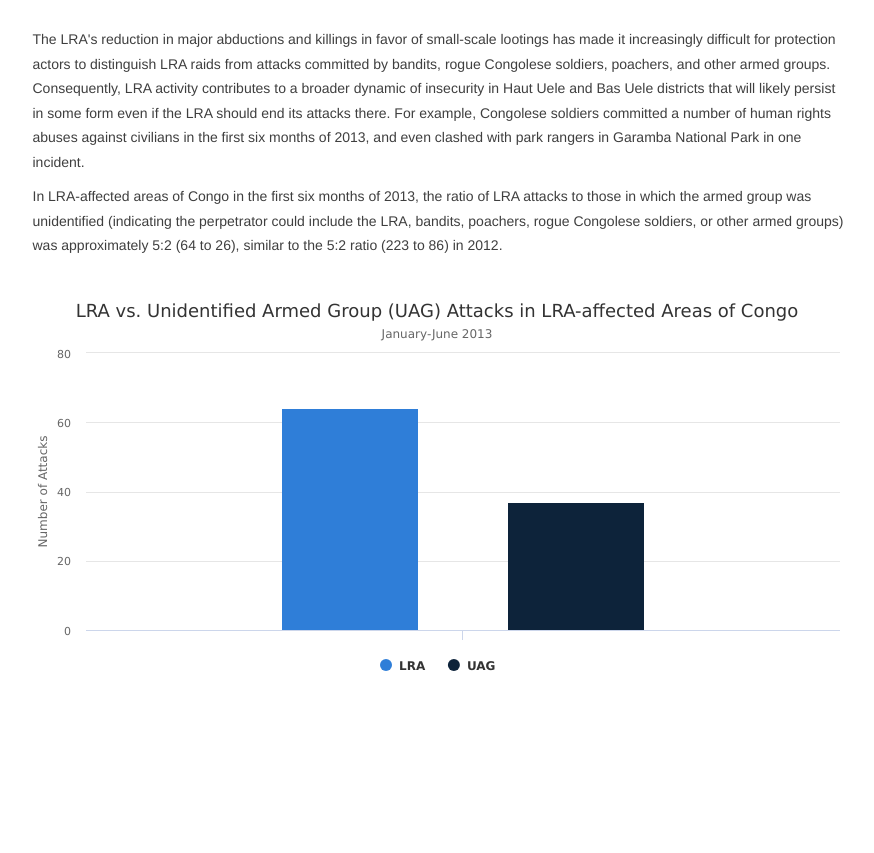
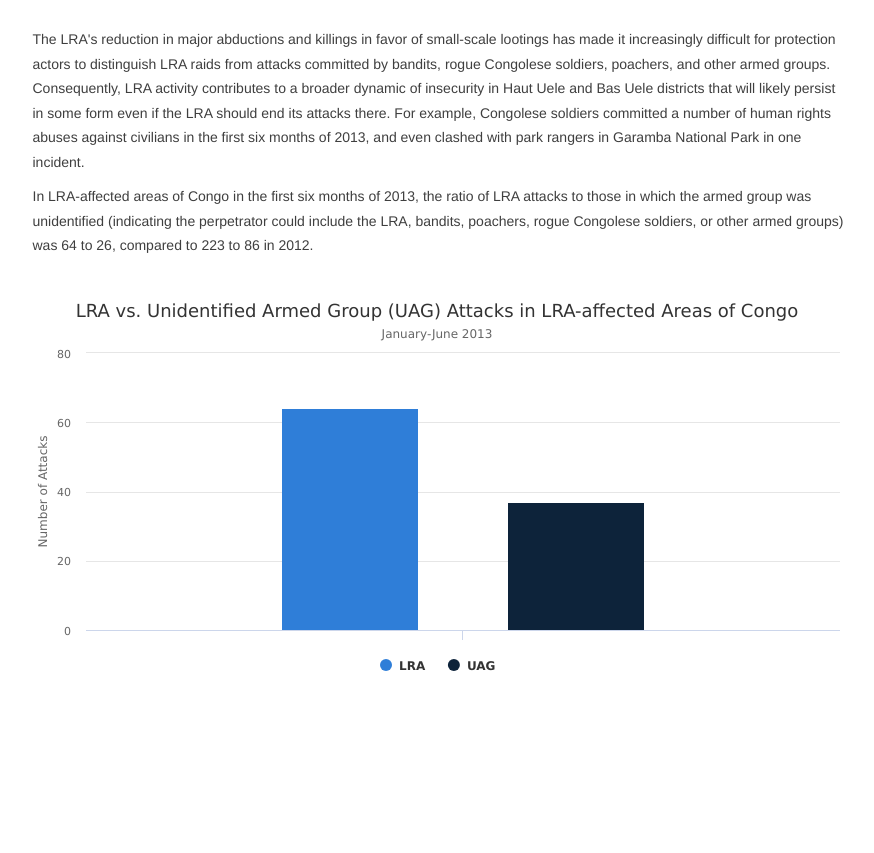
Before and after one commit to theresolve/reports, a Jekyll site: the page built from en/midyear-2013/_posts/2013-06-30-attacks-by-lra-vs-unidentified-armed-groups.html, in a window 1280 px wide. Shown: the part 915-1768 px from the top of the page, without its empty margins (360-1234 px from the left). Built offline with Jekyll 4.4.1, drawn with Linux system fonts in a browser that asks for light colours; nearby versions of some CDN libraries; Markdown is read by kramdown in place of the engine named in the settings; comment, search, counter and statistics services are not loaded.

Commit message:
corrections

```diff
--- a/en/midyear-2013/_posts/2013-06-30-attacks-by-lra-vs-unidentified-armed-groups.html
+++ b/en/midyear-2013/_posts/2013-06-30-attacks-by-lra-vs-unidentified-armed-groups.html
@@ -19,7 +19,7 @@ lang: en
   <div class="caption"></div>
 
   <p>The LRA's reduction in major abductions and killings in favor of small-scale lootings has made it increasingly difficult for protection actors to distinguish LRA raids from attacks committed by bandits, rogue Congolese soldiers, poachers, and other armed groups. Consequently, LRA activity contributes to a broader dynamic of insecurity in Haut Uele and Bas Uele districts that will likely persist in some form even if the LRA should end its attacks there. For example, Congolese soldiers committed a number of human rights abuses against civilians in the first six months of 2013, and even clashed with park rangers in Garamba National Park in one incident.</p>
-  <p>In LRA-affected areas of Congo in the first six months of 2013, the ratio of LRA attacks to those in which the armed group was unidentified (indicating the perpetrator could include the LRA, bandits, poachers, rogue Congolese soldiers, or other armed groups) was approximately 5:2 (64 to 26), similar to the 5:2 ratio (223 to 86) in 2012.</p>
+  <p>In LRA-affected areas of Congo in the first six months of 2013, the ratio of LRA attacks to those in which the armed group was unidentified (indicating the perpetrator could include the LRA, bandits, poachers, rogue Congolese soldiers, or other armed groups) was 64 to 26, compared to 223 to 86 in 2012.</p>
 
   <div id="uag-pie" class="visual"></div>
 </div>
--- a/en/midyear-2013/_posts/2013-06-30-executive-summary.html
+++ b/en/midyear-2013/_posts/2013-06-30-executive-summary.html
@@ -22,7 +22,7 @@ lang: en
   <div id="executive-summary-visual-2" class="visual"></div>
 
   <div class="page-subtitle">3. LRA groups exploiting security vacuum in eastern CAR</div>
-  <p>The LRA committed its most notable attacks in the first half of 2013 in eastern CAR's Haut Kotto prefecture. Seleka troop deployments there have limited the access of humanitarian and protection actors, as well as US and Ugandan troops, since the March 2013 coup in Bangui. In June alone, the LRA killed 30 civilians and abducted 68 more in Haut Kotto. In addition, LRA Crisis Tracker records include 16 additional reported LRA attacks from January&ndash;June 2013 in eastern CAR that are not included in the statistics used in this brief because humanitarian and protection actors were unable to investigate and confirm the reports.<p/>
+  <p>The LRA committed its most notable attacks in the first half of 2013 in eastern CAR's Haut Kotto prefecture. Seleka troop deployments there have limited the access of humanitarian and protection actors, as well as US and Ugandan troops, since the March 2013 coup in Bangui. In June alone, the LRA killed 19 civilians and abducted 68 more in Haut Kotto. In addition, LRA Crisis Tracker records include 16 additional reported LRA attacks from January&ndash;June 2013 in eastern CAR that are not included in the statistics used in this brief because humanitarian and protection actors were unable to investigate and confirm the reports.<p/>
 
   <div id="executive-summary-visual-3" class="visual"></div>
 
--- a/fr/midyear-2013/_posts/2013-06-30-attacks-by-lra-vs-unidentified-armed-groups.html
+++ b/fr/midyear-2013/_posts/2013-06-30-attacks-by-lra-vs-unidentified-armed-groups.html
@@ -19,7 +19,7 @@ lang: fr
   <div class="caption"></div>
 
   <p>La r&eacute;duction dans les enl&egrave;vements et meurtres en masse par la LRA en faveur de pillages &agrave; petite &eacute;chelle a rendu plus difficile pour les acteurs de protection de distinguer les raids LRA contre des attaques commises par des bandits, des soldats congolais voyous, des braconniers et d&rsquo;autres groupes arm&eacute;s. Par cons&eacute;quent, les activit&eacute;s de la LRA contribuent &agrave; une dynamique plus large d&rsquo;ins&eacute;curit&eacute; dans le Haut-U&eacute;l&eacute; et Bas U&eacute;l&eacute; qui va probablement persister sous une certaine forme, m&ecirc;me si la LRA devrait mettre fin &agrave; ses attaques l&agrave;-bas. Par exemple, les soldats congolais ont commis un certain nombre de violations des droits humains contre des civils au cours des six premiers mois de 2013, et ont m&ecirc;me affront&eacute; les gardes du parc dans le Parc National de la Garamba durant un incident.</p>
-  <p>Dans les zones touch&eacute;es par la LRA au Congo, au cours des six premiers mois de 2013, le ratio des attaques de la LRA &agrave; celles dans lesquelles le groupe arm&eacute; &eacute;tait non identifi&eacute; (signifiant que l&apos;auteur pourrait &ecirc;tre la LRA, des bandits, des braconniers, des soldats congolais voyous, ou d&apos;autres groupes arm&eacute;s ) &eacute;tait d&apos;environ 5:2 (64 &agrave; 26), par rapport &agrave; 5: 2 (223 &agrave; 86) en 2012.</p>
+  <p>Dans les zones touch&eacute;es par la LRA au Congo, au cours des six premiers mois de 2013, le ratio des attaques de la LRA &agrave; celles dans lesquelles le groupe arm&eacute; &eacute;tait non identifi&eacute; (signifiant que l&apos;auteur pourrait &ecirc;tre la LRA, des bandits, des braconniers, des soldats congolais voyous, ou d&apos;autres groupes arm&eacute;s ) &eacute;tait d&apos;environ 64 &agrave; 37, par rapport &agrave; 223 &agrave; 86 en 2012.</p>
 
   <div id="fr-uag-pie" class="visual"></div>
 </div>
--- a/fr/midyear-2013/_posts/2013-06-30-executive-summary.html
+++ b/fr/midyear-2013/_posts/2013-06-30-executive-summary.html
@@ -23,7 +23,7 @@ La LRA a commis 90 attaques au cours du premier semestre de 2013, soit une baiss
   <div id="fr-executive-summary-visual-2" class="visual"></div>
 
   <div class="page-subtitle">3. Des groupes de la LRA exploitent le vide s&eacute;curitaire dans l&rsquo;est de la RCA</div>
-  <p>La LRA a commis ses attaques les plus notables dans la premi&egrave;re moiti&eacute; de 2013 dans la pr&eacute;fecture du Haut-Kotto, dans l&rsquo;est de la RCA. Les d&eacute;ploiements de troupes Seleka dans cette r&eacute;gion ont limit&eacute; l&apos;acc&egrave;s aux acteurs humanitaires et de protection, ainsi qu&rsquo;aux troupes am&eacute;ricaines et ougandaises, depuis le coup de mars 2013 &agrave; Bangui. Pour juin seul, la LRA a tu&eacute; 30 civils et enlev&eacute; plus de 68 dans le Haut-Kotto. En outre, les archives du LRA Crisis Tracker comprennent 16 attaques suppl&eacute;mentaires signal&eacute;es comme &eacute;tant LRA de janvier &agrave; juin 2013 dans l&rsquo;est de la RCA; ces attaques ne figurent pas dans les statistiques utilis&eacute;es dans ce dossier de s&eacute;curit&eacute; car les acteurs humanitaires et de protection n&rsquo;ont pas eu la possibilit&eacute; d&apos;enqu&ecirc;ter et de confirmer les rapports.<p/>
+  <p>La LRA a commis ses attaques les plus notables dans la premi&egrave;re moiti&eacute; de 2013 dans la pr&eacute;fecture du Haut-Kotto, dans l&rsquo;est de la RCA. Les d&eacute;ploiements de troupes Seleka dans cette r&eacute;gion ont limit&eacute; l&apos;acc&egrave;s aux acteurs humanitaires et de protection, ainsi qu&rsquo;aux troupes am&eacute;ricaines et ougandaises, depuis le coup de mars 2013 &agrave; Bangui. Pour juin seul, la LRA a tu&eacute; 19 civils et enlev&eacute; plus de 68 dans le Haut-Kotto. En outre, les archives du LRA Crisis Tracker comprennent 16 attaques suppl&eacute;mentaires signal&eacute;es comme &eacute;tant LRA de janvier &agrave; juin 2013 dans l&rsquo;est de la RCA; ces attaques ne figurent pas dans les statistiques utilis&eacute;es dans ce dossier de s&eacute;curit&eacute; car les acteurs humanitaires et de protection n&rsquo;ont pas eu la possibilit&eacute; d&apos;enqu&ecirc;ter et de confirmer les rapports.<p/>
 
   <div id="fr-executive-summary-visual-3" class="visual"></div>
 
```
